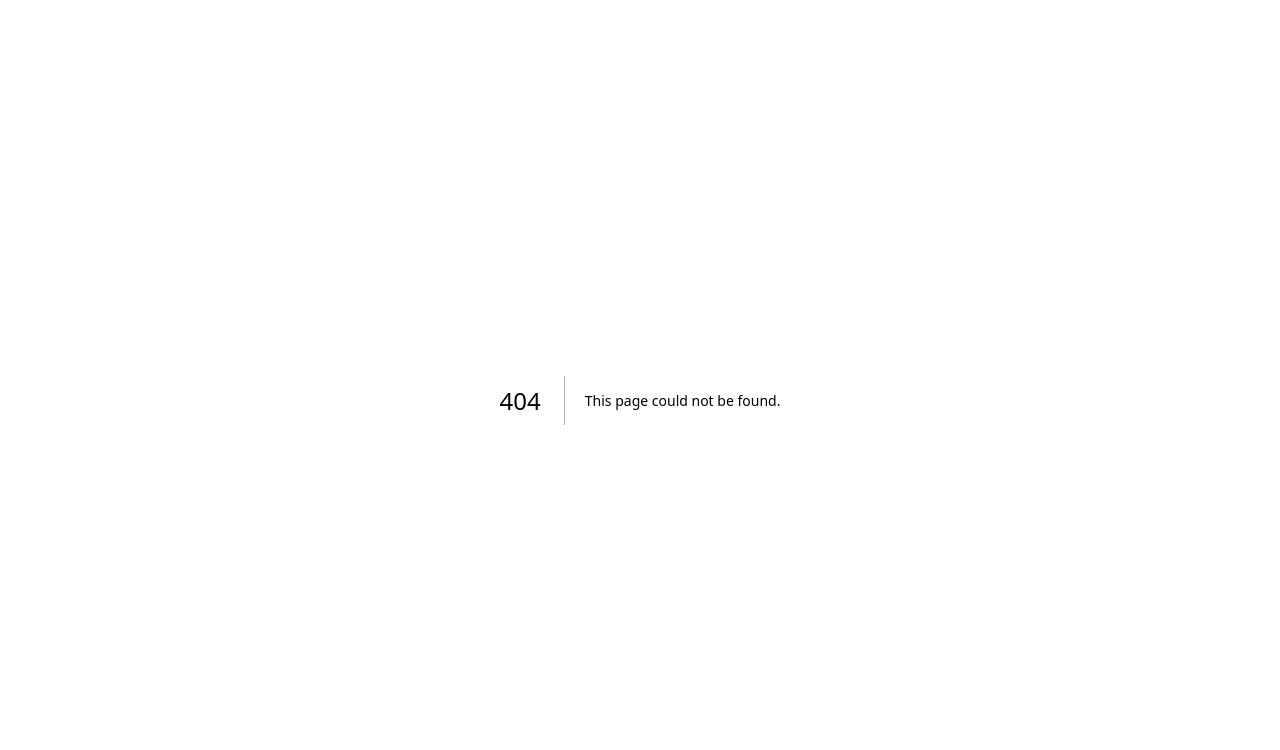
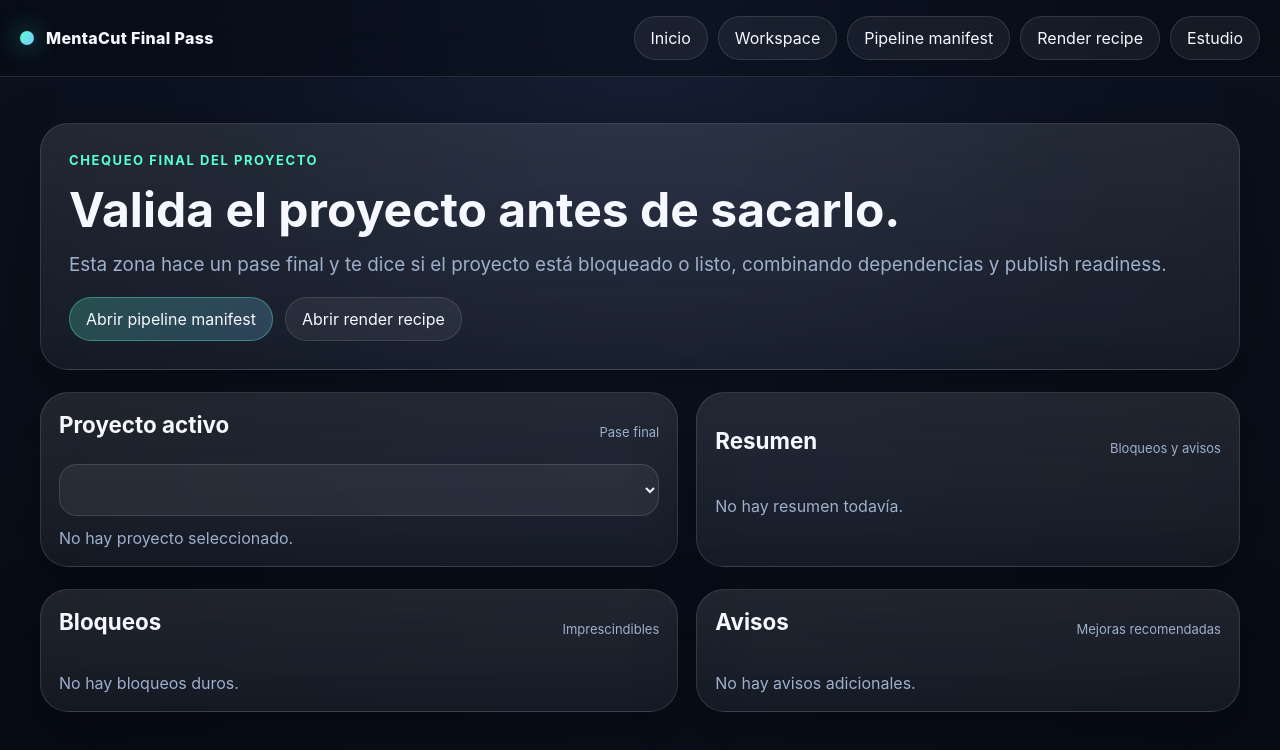
Before and after one commit to alain7224/MentaCut, a Next.js app: page /studio/final-pass in a window 1280 px wide. Before the commit this address had no page. Shown: the top 750 px of the page. Built offline with nearby package versions, Linux system fonts and the light colour scheme.

Commit message:
feat: add final pass route before export

```diff
--- /dev/null
+++ b/app/studio/final-pass/page.tsx
@@ -0,0 +1,128 @@
+'use client'
+
+import Link from 'next/link'
+import { useEffect, useMemo, useState } from 'react'
+import { readProjectAudioMixes, type ProjectAudioMix } from '@/lib/local-audio-mix'
+import { readClipRoles, type ClipRoleEntry } from '@/lib/local-clip-roles'
+import { listLocalMedia, type LocalMediaRecord } from '@/lib/local-media'
+import { readLocalProjects, type LocalProject } from '@/lib/local-store'
+import { readTransitionPlans, type ClipTransitionPlan } from '@/lib/local-transitions'
+import { evaluateFinalPass } from '@/lib/final-pass'
+
+export default function StudioFinalPassPage() {
+  const [projects, setProjects] = useState<LocalProject[]>([])
+  const [library, setLibrary] = useState<LocalMediaRecord[]>([])
+  const [roles, setRoles] = useState<ClipRoleEntry[]>([])
+  const [transitions, setTransitions] = useState<ClipTransitionPlan[]>([])
+  const [audioMixes, setAudioMixes] = useState<ProjectAudioMix[]>([])
+  const [activeProjectId, setActiveProjectId] = useState<string | null>(null)
+
+  useEffect(() => {
+    const nextProjects = readLocalProjects()
+    setProjects(nextProjects)
+    setActiveProjectId(nextProjects[0]?.id ?? null)
+    setRoles(readClipRoles())
+    setTransitions(readTransitionPlans())
+    setAudioMixes(readProjectAudioMixes())
+    void listLocalMedia().then(setLibrary).catch(() => setLibrary([]))
+  }, [])
+
+  const activeProject = useMemo(() => projects.find((item) => item.id === activeProjectId) ?? null, [projects, activeProjectId])
+  const projectRoles = useMemo(() => roles.filter((item) => item.projectId === activeProjectId), [roles, activeProjectId])
+  const projectTransitions = useMemo(() => transitions.filter((item) => item.projectId === activeProjectId), [transitions, activeProjectId])
+  const activeAudioMix = useMemo(() => audioMixes.find((item) => item.projectId === activeProjectId) ?? null, [audioMixes, activeProjectId])
+
+  const result = useMemo(() => {
+    if (!activeProject) return null
+    return evaluateFinalPass({
+      project: activeProject,
+      mediaLibrary: library,
+      roles: projectRoles,
+      transitions: projectTransitions,
+      audioMix: activeAudioMix,
+    })
+  }, [activeProject, library, projectRoles, projectTransitions, activeAudioMix])
+
+  return (
+    <div className="page-shell">
+      <header className="topbar">
+        <div className="brand"><span className="brand-dot" /><span>MentaCut Final Pass</span></div>
+        <nav className="nav">
+          <Link href="/" className="nav-link">Inicio</Link>
+          <Link href="/studio/workspace" className="nav-link">Workspace</Link>
+          <Link href="/studio/pipeline-manifest" className="nav-link">Pipeline manifest</Link>
+          <Link href="/studio/render-recipe" className="nav-link">Render recipe</Link>
+          <Link href="/studio" className="nav-link">Estudio</Link>
+        </nav>
+      </header>
+
+      <main className="main">
+        <section className="section">
+          <div className="panel hero-copy">
+            <span className="eyebrow">Chequeo final del proyecto</span>
+            <h1 className="title" style={{ fontSize: 'clamp(1.8rem, 4vw, 3rem)' }}>Valida el proyecto antes de sacarlo.</h1>
+            <p className="sub">Esta zona hace un pase final y te dice si el proyecto está bloqueado o listo, combinando dependencias y publish readiness.</p>
+            <div className="action-row">
+              <Link href="/studio/pipeline-manifest" className="btn btn-primary">Abrir pipeline manifest</Link>
+              <Link href="/studio/render-recipe" className="btn">Abrir render recipe</Link>
+            </div>
+          </div>
+        </section>
+
+        <section className="section">
+          <div className="studio-grid-2">
+            <div className="panel timeline">
+              <div className="row-head"><h2 className="section-title">Proyecto activo</h2><div className="timeline-label">Pase final</div></div>
+              <select className="input" value={activeProjectId ?? ''} onChange={(event) => setActiveProjectId(event.target.value)}>
+                {projects.map((project) => (
+                  <option key={project.id} value={project.id}>{project.name} · {project.format}</option>
+                ))}
+              </select>
+              {result ? (
+                <div className="cards">
+                  <article className="panel card"><h3>Estado</h3><p><strong>{result.passed ? 'OK' : 'Bloqueado'}</strong></p></article>
+                  <article className="panel card"><h3>Readiness</h3><p><strong>{result.readinessScore}/100</strong></p></article>
+                  <article className="panel card"><h3>State</h3><p><strong>{result.readinessState}</strong></p></article>
+                </div>
+              ) : <div className="empty">No hay proyecto seleccionado.</div>}
+            </div>
+
+            <div className="panel timeline">
+              <div className="row-head"><h2 className="section-title">Resumen</h2><div className="timeline-label">Bloqueos y avisos</div></div>
+              {result ? (
+                <div className="project-list">
+                  <div className="project-item"><strong>Bloqueos</strong><div className="timeline-label">{result.blocking.length}</div></div>
+                  <div className="project-item"><strong>Avisos</strong><div className="timeline-label">{result.warnings.length}</div></div>
+                </div>
+              ) : <div className="empty">No hay resumen todavía.</div>}
+            </div>
+          </div>
+        </section>
+
+        <section className="section">
+          <div className="studio-grid-2">
+            <div className="panel timeline">
+              <div className="row-head"><h2 className="section-title">Bloqueos</h2><div className="timeline-label">Imprescindibles</div></div>
+              <div className="project-list">
+                {!result?.blocking.length ? <div className="empty">No hay bloqueos duros.</div> : null}
+                {result?.blocking.map((item, index) => (
+                  <div key={index} className="project-item"><div className="timeline-label">{item}</div></div>
+                ))}
+              </div>
+            </div>
+
+            <div className="panel timeline">
+              <div className="row-head"><h2 className="section-title">Avisos</h2><div className="timeline-label">Mejoras recomendadas</div></div>
+              <div className="project-list">
+                {!result?.warnings.length ? <div className="empty">No hay avisos adicionales.</div> : null}
+                {result?.warnings.map((item, index) => (
+                  <div key={index} className="project-item"><div className="timeline-label">{item}</div></div>
+                ))}
+              </div>
+            </div>
+          </div>
+        </section>
+      </main>
+    </div>
+  )
+}
```
